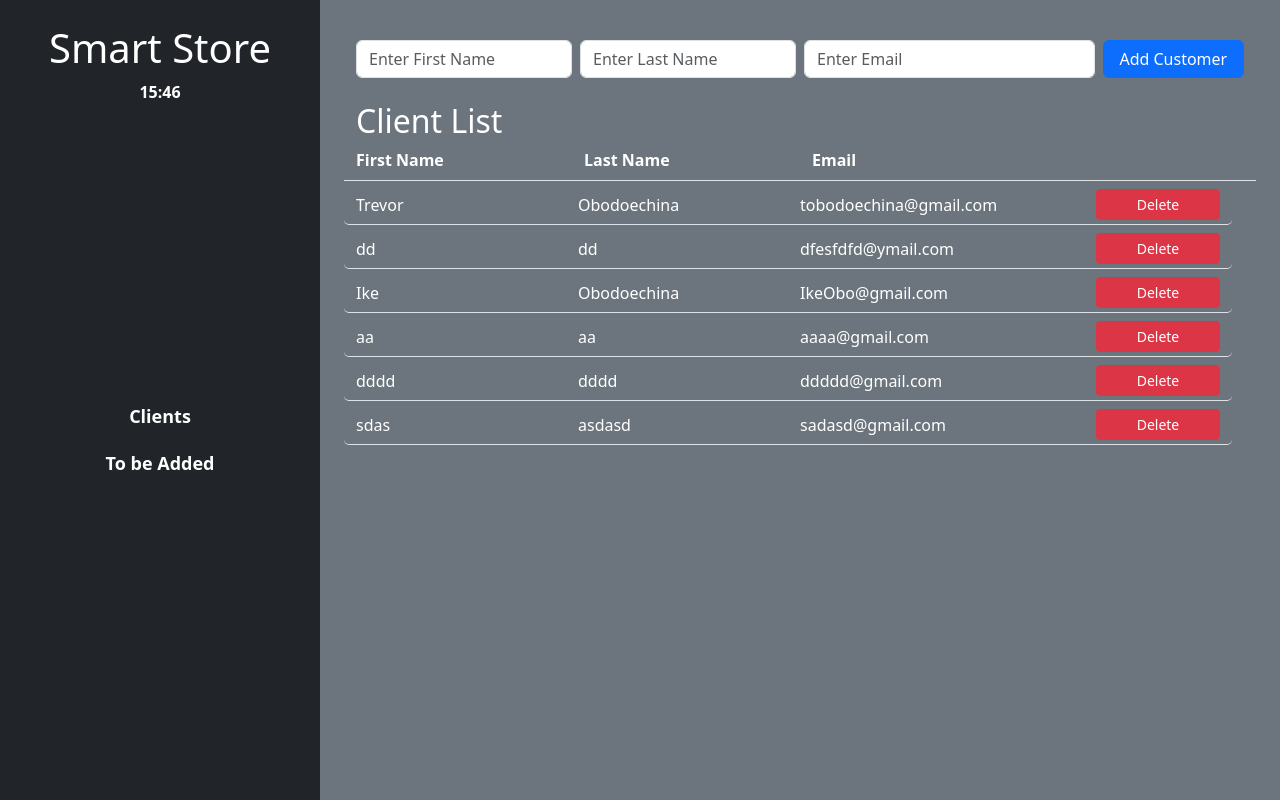
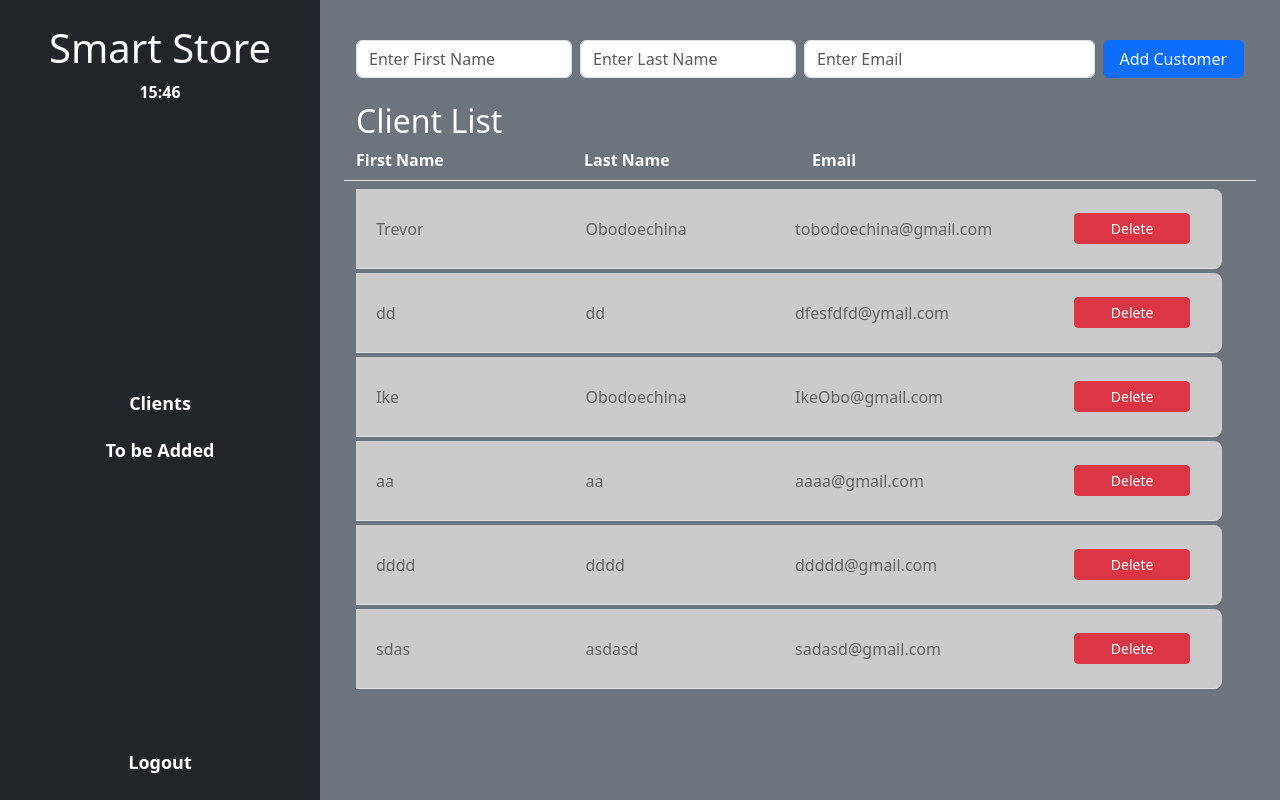
Before and after one commit to Crisguts/iot_snack_hub, a Flask app: page / in a window 1280 px wide. Run offline with Flask 3, Linux system fonts and the light colour scheme; data comes from the database, SQL or seed files in the repository; both versions use the stored data as it was after the commit.

Commit message:
Ui change
- More animations for hovering client list
- Scrollable list so it does not extend
- Prevented y scrolling on page

```diff
--- a/static/styles.css
+++ b/static/styles.css
@@ -3,12 +3,25 @@ html, body {
   margin: 0;
   padding: 0;
   overflow-x: hidden; /* prevents horizontal scroll */
+  overflow-y: hidden;
+}
+
+.Sidebar {
+  font-size: 18px;
+  text-decoration: none;
+  color: white;
+  will-change: background-color;
+  transition: background-color 0.3s ease;
+  width: 100%;
+  text-align: center;
+  border-radius: 8px;
 }
 
 h1 {
   color: #007bff;
 }
-#link-div {
+.link-div {
+  will-change: background-color;
   display: flex;
   flex-direction: column;
   align-items: center;
@@ -16,24 +29,53 @@ h1 {
   height: 100%;
   gap: 20px; /* <-- spacing between links */
 }
-.Sidebar {
-  font-size: 18px;
-  text-decoration: none;
-  color: white;
-  transition: background-color 0.3s ease;
+#logout {
+  bottom: 10px !important;
+  height: 100%;
+}
+
+.Customer {
+  will-change: opacity, transform, background-color, color;
+  transition: opacity 0.8s ease, transform 0.8s ease, background-color 0.3s ease;
+  transform: translateY(-50px); /* start higher for bigger slide effect */
+  opacity: 0; /* start hidden for animation */
   width: 100%;
-  text-align: center;
-  border-radius: 15px;
+  padding: 20px;
+  border-radius: 8px;
+  margin-bottom: 10px;
+  background-color: rgb(203, 203, 203);
+  color: rgb(99, 99, 99);
 }
-.Sidebar:hover{
-  background-color: grey;
+
+.Customer.visible {
+  opacity: 1;
+  transform: translateY(0); /* slide to original position */
 }
-.Customer {
-  transition: background-color 0.3s ease;
-  width: 100%;
-  height: 100%;
-  border-radius: 5px;
+.Sidebar:hover{ /* Hover allows me to use the transiton animation for the background colour */
+  background-color: rgb(79, 79, 79);
+  color: rgb(218, 217, 217);
 }
 .Customer:hover {
   background-color: rgb(79, 79, 79);
+  color: rgb(218, 217, 217);
 }
+/* cubic-bezier is like a custom speed curve for animations.
+   It controls how fast or slow the alert fades amd shrinks.
+   I think it adds a bit of gliding post alert but I am still working on it.
+   */
+.alert {
+  transition: all 1.5s cubic-bezier(0.4, 0, 0.2, 1);
+}
+
+.alert.hide-slide {
+  opacity: 0;
+  margin: 0;
+  padding: 0;
+  height: 0;
+  overflow: hidden;
+}
+.customer-list-container {
+  max-height: 72vh; /* adjust height to fit your layout */
+  overflow-y: auto; /* vertical scroll only */
+  padding-right: 10px; /* optional, avoids scrollbar overlap */
+}
--- a/templates/index.html
+++ b/templates/index.html
@@ -18,9 +18,13 @@
         <div id="clock" class="fw-bold text-center"></div>
       </div>
 
-      <div id="link-div" class="d-flex flex-column align-items-center" style="gap: 20px;">
-        <a href="" class="Sidebar fw-bold">Clients</a>
+      <div class="d-flex flex-column align-items-center link-div" style="gap: 20px;">
+        <a href="index.html" class="Sidebar fw-bold">Clients</a>
         <a href="" class="Sidebar fw-bold">To be Added</a>
+      </div>
+
+  <div class="d-flex flex-column align-items-center">
+    <a id="logout" href="" class="Sidebar fw-bold">Logout</a>
   </div>
     </div>
 
@@ -52,31 +56,33 @@
             <input type="text" name="email" class="form-control" placeholder="Enter Email">
           </div>
           <div class="col-2">
-            <button type="submit" class="btn btn-primary w-100">Add Customer</button>
+            <button id="add-client" type="submit" class="btn btn-primary w-100">Add Customer</button>
           </div>
         </form>
         <!-- Title -->
         <h2 class="text-white mb-2">Client List</h2>
+
   <!-- Table Headers -->
   <div class="row fw-bold border-bottom pb-2 mb-1">
     <div class="col-3">First Name</div>
     <div class="col-3">Last Name</div>
     <div class="col-4">Email</div>
   </div>
-
+<!-- Customer List Section -->
+<div class="customer-list-container">
   <!-- Customer List -->
   {% for i in customers %}
   <div class="row align-items-center mb-1 mt-1 border-bottom Customer">
-          <div class="col-3 ">{{ i[1] }}</div>
-          <div class="col-3 ">{{ i[2] }}</div>
-          <div class="col-4 ">{{ i[3] }}</div>
+    <div class="col-3">{{ i[1] }}</div>
+    <div class="col-3">{{ i[2] }}</div>
+    <div class="col-4">{{ i[3] }}</div>
     <div class="col-2">
-            <a href="/delete/{{ i[0] }}" class="btn btn-sm btn-danger w-100 mb-1 mt-1 h-100 ">Delete</a>
+      <a href="/delete/{{ i[0] }}" class="btn btn-sm btn-danger w-100 mb-1 mt-1 h-100">Delete</a>
     </div>
   </div>
   {% endfor %}
+</div>
 
-      </div>
     </div>
   </div>
 
@@ -95,10 +101,21 @@
     setTimeout(() => {
     const alerts = document.querySelectorAll('.alert');
     alerts.forEach(alert => {
-        const bsAlert = bootstrap.Alert.getOrCreateInstance(alert);
-        bsAlert.close();
+      // Animate slide away
+      alert.classList.add('hide-slide');
+
+      // Remove completely after animation finishes
+      alert.addEventListener('transitionend', () => {
+        alert.remove();
+      }, { once: true });
     });
   }, 3000);
+const rows = document.querySelectorAll('.Customer');
+rows.forEach((row, index) => {
+  setTimeout(() => {
+    row.classList.add('visible');
+  }, index * 150); // stagger each row by 150ms
+});
   </script>
 
   <!-- Bootstrap JS for alerts -->
```
Also changed, not shown: store.db. Lines whose indentation alone changed are shown as unchanged.
